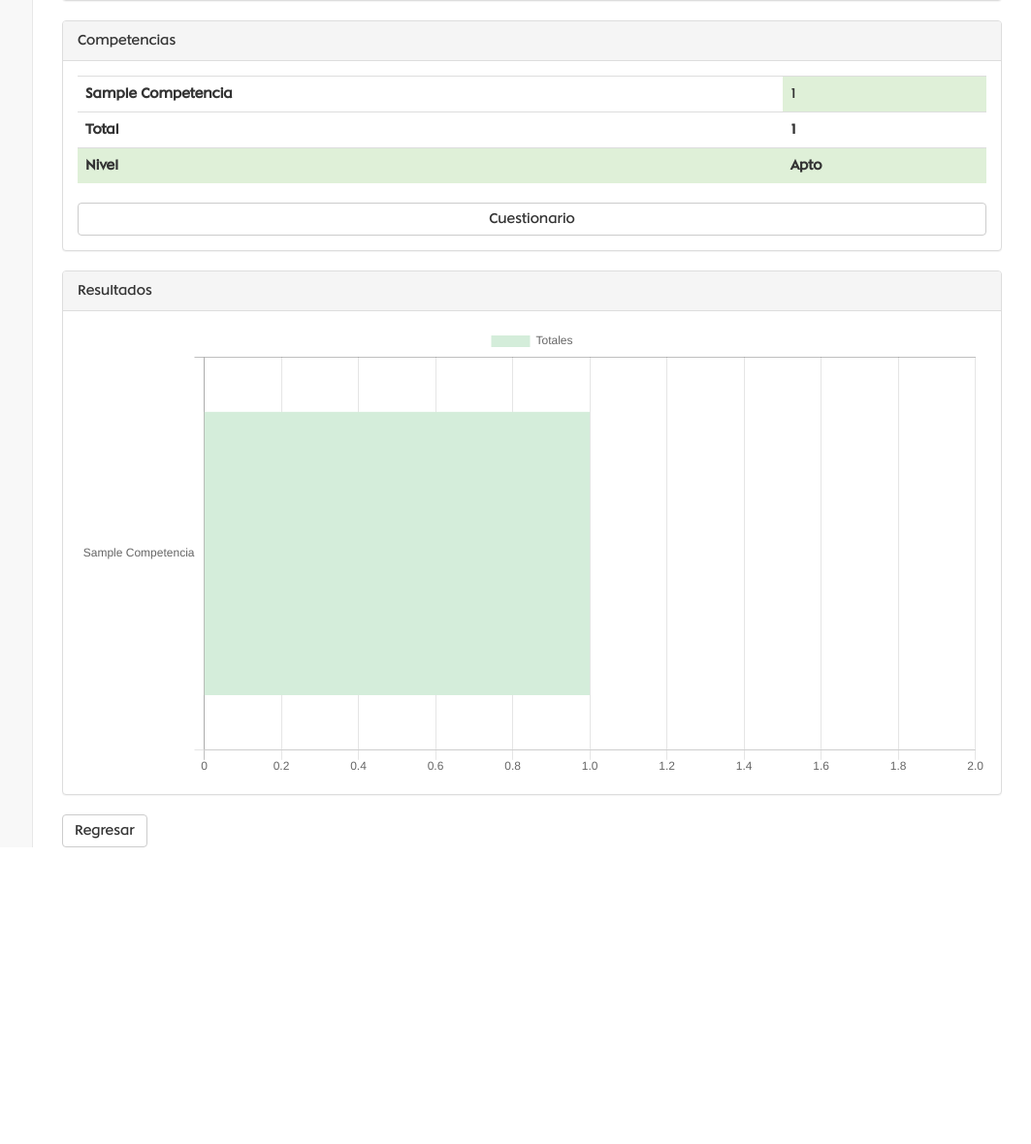
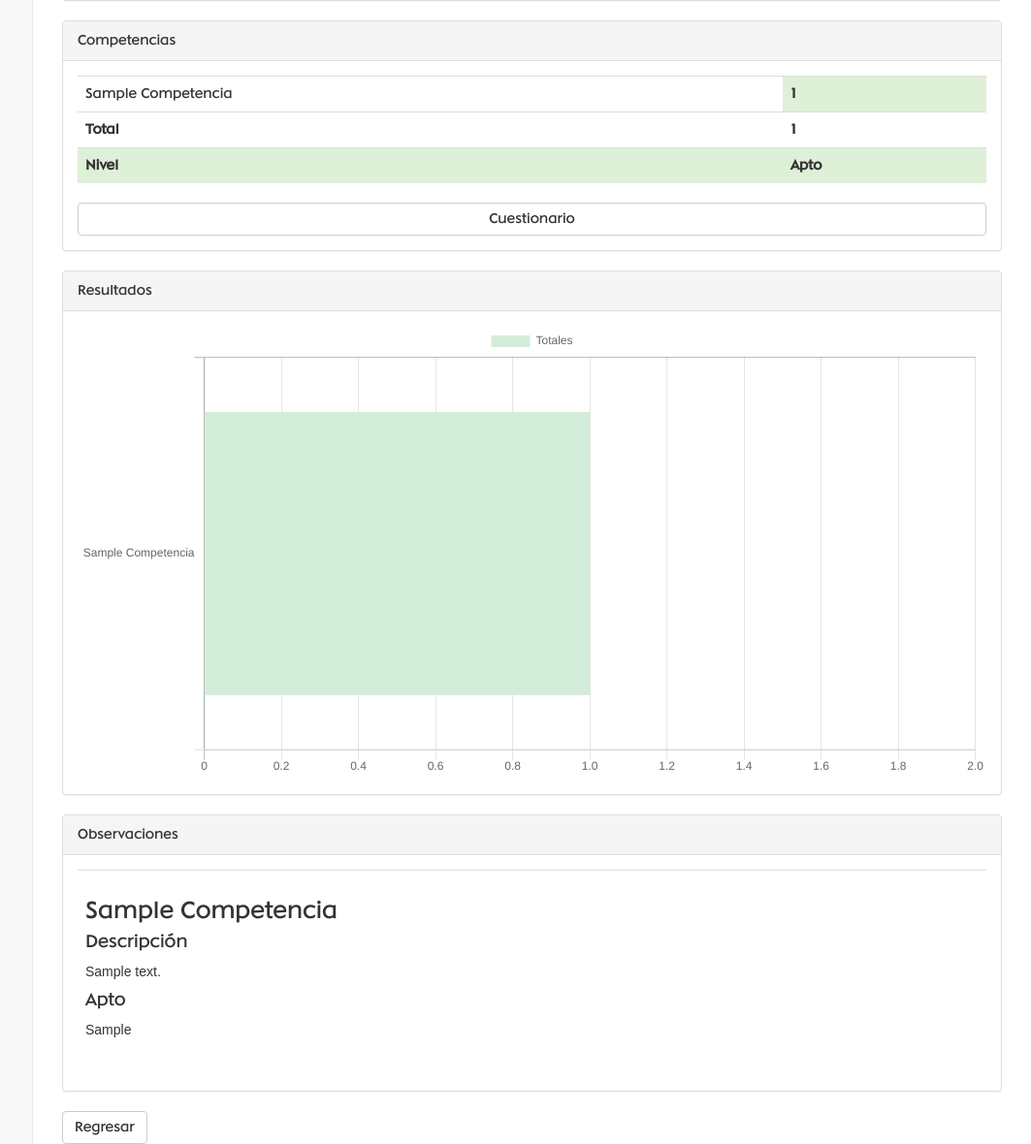
Before and after one commit to lesthack/PruebaNivea, a Django app: page /evaluaciones/v/1/ in a window 1280 px wide. Shown: the part 564-1744 px from the top of the page at 97% size, without its empty margins (217-1280 px from the left). Before the commit the page ends 1438 px from the top, so only its background shows below. Run offline with Django 3.2, Linux system fonts and the light colour scheme; a user stored in the database is signed in; tables that the repository leaves empty hold one stand-in row (values such as "Sample post"); some libraries are stand-ins or nearby versions.

Commit message:
Agregando observaciones a evaliación

```diff
--- a/core/models.py
+++ b/core/models.py
@@ -216,7 +216,7 @@ class Evaluacion(models.Model):
                     nivel = 'No Apto'
                     clase = 'danger'
                 resultados.append({
-                    'competencia': competencia.nombre,
+                    'competencia': competencia,
                     'total': total,
                     'nivel': nivel,
                     'class': clase
--- a/templates/base.html
+++ b/templates/base.html
@@ -7,7 +7,7 @@
         <meta name="description" content="">
         <meta name="author" content="Jorge Hernández">
 
-        <title>Nivea :: Beta</title>
+        <title>Nivea :: {% block page_title %}Beta{% endblock%}</title>
         {% load static %}
         <!-- Bootstrap Core CSS -->
         <link href="{% static "css/bootstrap.min.css" %}" rel="stylesheet">
@@ -26,13 +26,6 @@
         <!-- ChartJS -->
         <script type="text/javascript" src="https://cdn.jsdelivr.net/npm/chart.js@2.9.3/dist/Chart.min.js"></script>
 
-        <style>
-          @media print {
-            .noprint{
-              display: none;
-            }
-          }
-        </style>
         <!-- HTML5 Shim and Respond.js IE8 support of HTML5 elements and media queries -->
         <!-- WARNING: Respond.js doesn't work if you view the page via file:// -->
         <!--[if lt IE 9]>
--- a/web/static/css/startmin.css
+++ b/web/static/css/startmin.css
@@ -718,3 +718,23 @@ table.dataTable thead .sorting:after {
     color: #fff; /* active text color */
     background-color: #a94442; /* active bg color */
 }
+
+/* Custom */
+.competencia_title{
+  margin-top: 20px;
+  margin-bottom: 10px;
+}
+.competencia_description{
+}
+.competencia_text{
+  font-family: "Arial";
+  text-align: justify;
+}
+@media print{
+  .noprint{
+    display: none;
+  }
+  .new_page{
+    page-break-before: always;
+  }
+}
--- a/web/templates/evaluacion.html
+++ b/web/templates/evaluacion.html
@@ -1,5 +1,6 @@
 {% extends "base_site.html" %}
 
+{% block page_title %}Evaliación {{ evaluacion.nombre_persona }}{% endblock %}
 {% block title %}Evaluaciones{% endblock %}
 {% block title_page %}{{ evaluacion.nombre_persona }}{% endblock %}
 
@@ -44,7 +45,7 @@
           </tr>
         </tbody>
       </table>
-      <a href="/evaluaciones/e/{{ evaluacion.id }}/" class="btn btn-default btn-block">Editar</a>
+      <a href="/evaluaciones/e/{{ evaluacion.id }}/" class="btn btn-default btn-block noprint">Editar</a>
     </div>
   </div>
 </div>
@@ -55,8 +56,8 @@
         <tbody>
           {% for resultado in evaluacion.get_resultados %}
           <tr>
-            <td><b>{{ resultado.competencia|title }}</b></td>
-            <td class="{{ resultado.class }}">{{ resultado.total }}</td>
+            <td>{{ resultado.competencia|title }}</td>
+            <td class="{{ resultado.class }}"><b>{{ resultado.total }}</b></td>
           </tr>
           {% endfor %}
         </tbody>
@@ -71,10 +72,10 @@
           </tr>
         </tfoot>
       </table>
-      <a href="/evaluaciones/e/{{ evaluacion.id }}/q/" class="btn btn-default btn-block">Cuestionario</a>
+      <a href="/evaluaciones/e/{{ evaluacion.id }}/q/" class="btn btn-default btn-block noprint">Cuestionario</a>
   </div>
 </div>
-<div class="panel panel-default">
+<div class="panel panel-default new_page">
   <div class="panel-heading">Resultados</div>
   <div class="panel-body">
     <canvas id="myChart"></canvas>
@@ -86,7 +87,7 @@
       var r_colors = [];
 
       {% for resultado in evaluacion.get_resultados %}
-      r_lables.push('{{ resultado.competencia|title }}');
+      r_lables.push('{{ resultado.competencia.nombre|title }}');
       r_data.push({{ resultado.total }});
       r_colors.push({% if resultado.class == 'success' %}'#d4edda'{% elif resultado.class == 'warning' %}'#fff3cd'{% else %}'#f8d7da'{% endif%});
       {% endfor %}
@@ -114,5 +115,45 @@
     </script>
   </div>
 </div>
-<a href="/evaluaciones/" class="btn btn-default">Regresar</a>
+<div class="panel panel-default">
+  <div class="panel-heading">Observaciones</div>
+  <div class="panel-body">
+      <table class="table">
+        <tbody>
+          {% for resultado in evaluacion.get_resultados %}
+            {% if resultado.nivel != 'No Apto' %}
+            <tr>
+              <td>
+                <h3 class="competencia_title">{{ resultado.competencia.nombre|title }}</h3>
+                <div class="competencia_description">
+                  <h4>Descripción</h4>
+                  <p class="competencia_text">{{ resultado.competencia.descripcion }}</p>
+                </div>
+                {% if resultado.nivel == 'Apto' %}
+                <div class="competencia_description">
+                  <h4>Apto</h4>
+                  <p class="competencia_text">{{ resultado.competencia.apto }}</p>
+                </div>
+                {% endif %}
+                {% if resultado.nivel == 'Apto Condicionado' %}
+                <div class="competencia_description">
+                  <h4>Apto Condicionado</h4>
+                  <p class="competencia_text">{{ resultado.competencia.apto_condicionado }}</p>
+                </div>
+                {% endif %}
+                {% if resultado.nivel == 'No Apto' %}
+                <div class="competencia_description">
+                  <h4>No Apto</h4>
+                  <p class="competencia_text">{{ resultado.competencia.no_apto }}</p>
+                </div>
+                {% endif %}
+              </td>
+            </tr>
+            {% endif %}
+          {% endfor %}
+        </tbody>
+      </table>
+  </div>
+</div>
+<a href="/evaluaciones/" class="btn btn-default noprint">Regresar</a>
 {% endblock %}
```
